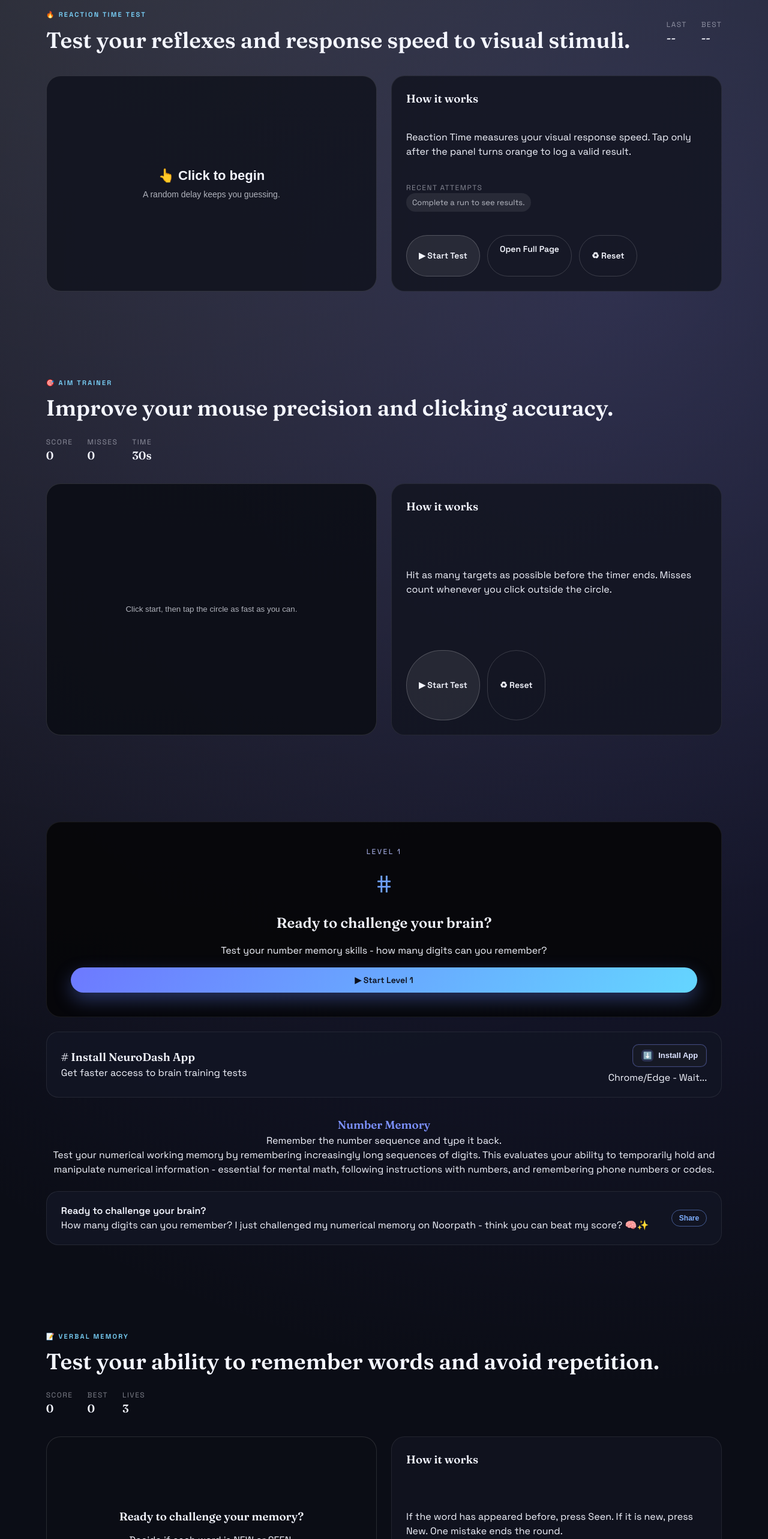
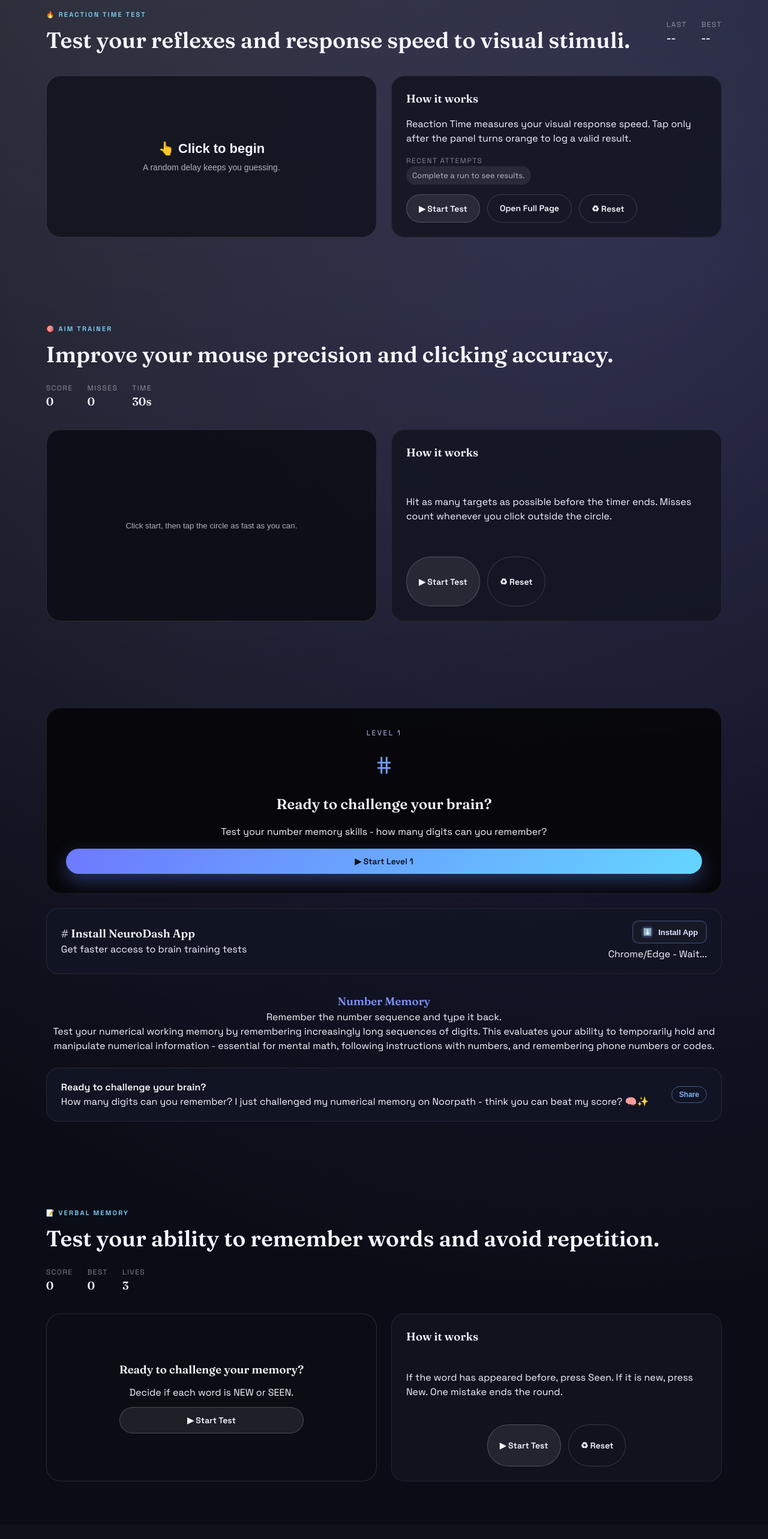
Before and after one commit to savacx/Noorpath, a React (Vite) app: page / in a window 1280 px wide. Shown: the part 1760-4326 px from the top of the page at 60% size. Built offline with nearby package versions, Linux system fonts and the light colour scheme.

Commit message:
Latest updates

```diff
--- a/src/App.css
+++ b/src/App.css
@@ -815,12 +815,12 @@
 
 .reaction-grid {
   display: grid;
-  grid-template-columns: repeat(auto-fit, minmax(320px, 1fr));
+  grid-template-columns: repeat(auto-fit, minmax(260px, 1fr));
   gap: 24px;
 }
 
 .reaction-pad {
-  min-height: 360px;
+  min-height: 260px;
   border-radius: 24px;
   border: 1px solid rgba(255, 255, 255, 0.12);
   background: rgba(18, 20, 32, 0.9);
@@ -931,12 +931,12 @@
 
 .aim-grid {
   display: grid;
-  grid-template-columns: repeat(auto-fit, minmax(320px, 1fr));
+  grid-template-columns: repeat(auto-fit, minmax(260px, 1fr));
   gap: 24px;
 }
 
 .aim-board {
-  min-height: 420px;
+  min-height: 320px;
   border-radius: 24px;
   border: 1px solid rgba(255, 255, 255, 0.12);
   background: rgba(12, 14, 22, 0.9);
@@ -999,7 +999,7 @@
   background: rgba(6, 6, 8, 0.9);
   border-radius: 24px;
   border: 1px solid rgba(255, 255, 255, 0.08);
-  padding: 40px;
+  padding: 32px;
   text-align: center;
   display: grid;
   gap: 16px;
@@ -1083,12 +1083,12 @@
 
 .verbal-grid {
   display: grid;
-  grid-template-columns: repeat(auto-fit, minmax(320px, 1fr));
+  grid-template-columns: repeat(auto-fit, minmax(260px, 1fr));
   gap: 24px;
 }
 
 .verbal-board {
-  min-height: 360px;
+  min-height: 280px;
   border-radius: 24px;
   border: 1px solid rgba(255, 255, 255, 0.12);
   background: rgba(12, 14, 22, 0.9);
```
